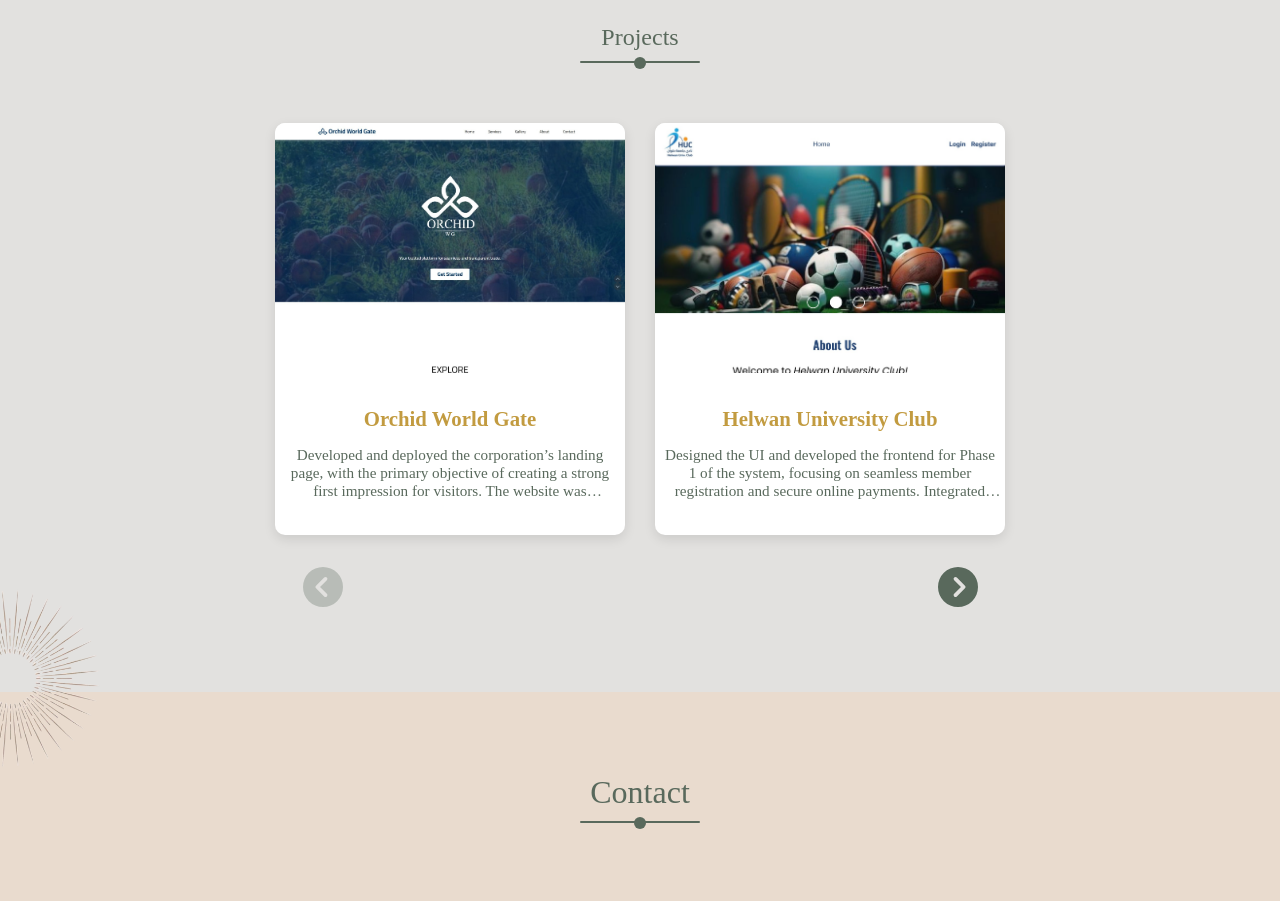
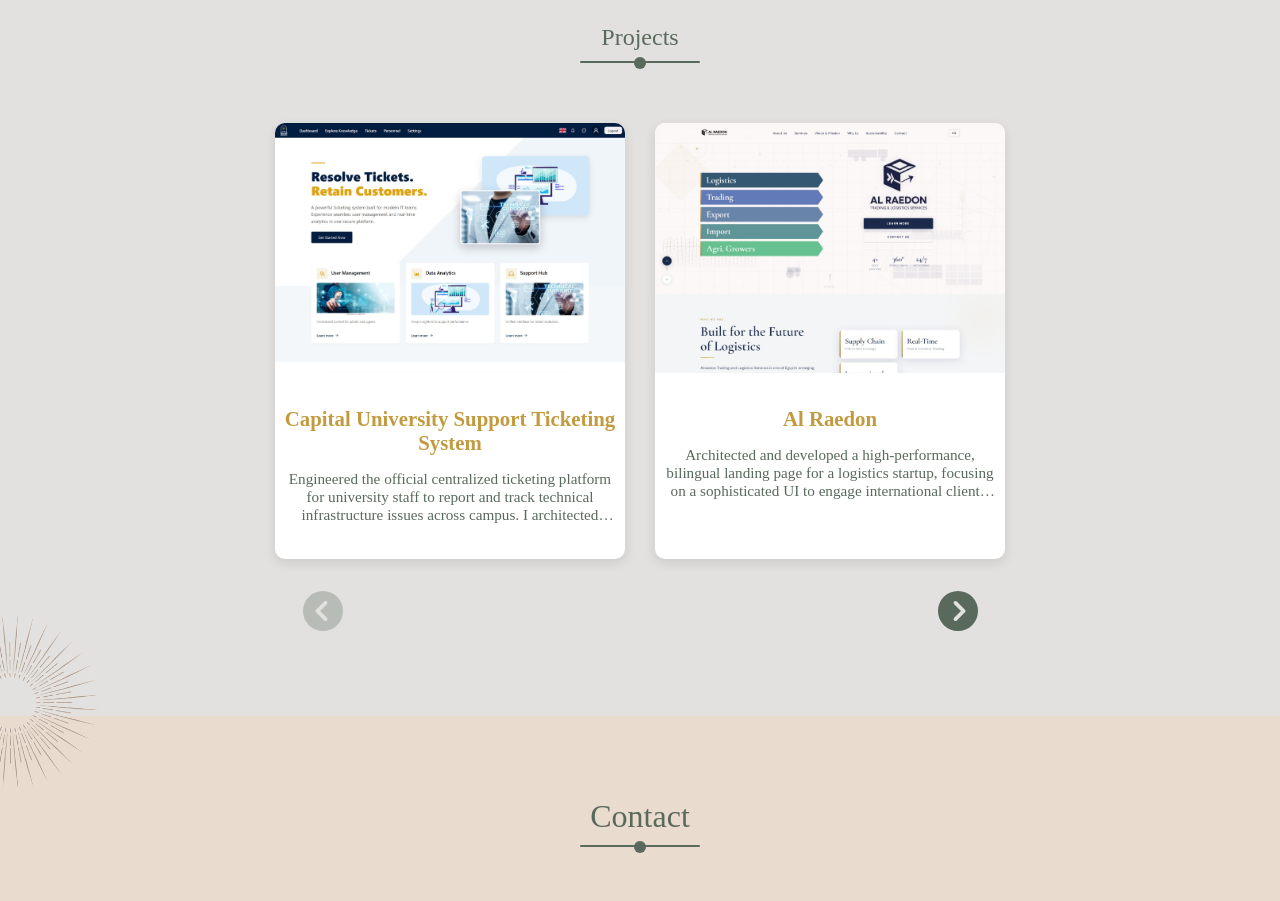
Before and after one commit to Habiba04/Habiba_ElShaer, a React (Vite) app: page / in a window 1280 px wide. Shown: the part 4365-5266 px from the top of the page. Built offline with nearby package versions, Linux system fonts and the light colour scheme; a web font is replaced by a local one.

Commit message:
[add]: new projects (alraedon, TSTS)

```diff
--- a/src/Components/Projects/Projects.tsx
+++ b/src/Components/Projects/Projects.tsx
@@ -11,6 +11,20 @@
 }
 
 const projectsData: Project[] = [
+    {
+        title: "Capital University Support Ticketing System",
+        description:
+            "Engineered the official centralized ticketing platform for university staff to report and track technical infrastructure issues across campus. I architected dynamic forms with comprehensive validation logic to ensure structured data flow and accurate issue categorization for the IT department. The system features a real-time administrative dashboard built with Ant Design, allowing technicians to monitor ticket lifecycles, assign priority levels, and analyze resolution patterns to improve campus-wide maintenance efficiency.",
+        image: "assets/projects/tsts.jpeg",
+        tools: ["React", "TypeScript", "Ant Design", "Github"],
+    },
+    {
+        title: "Al Raedon",
+        description:
+            "Architected and developed a high-performance, bilingual landing page for a logistics startup, focusing on a sophisticated UI to engage international clients. By leveraging React and TypeScript, I implemented a seamless multilingual interface (Arabic/English) that maintains brand consistency across languages. The project involved collaborating with veteran industry management to translate complex business requirements into a user-centric digital presence, utilizing Ant Design to ensure a responsive and professional corporate aesthetic.",
+        image: "assets/projects/alraedon.jpeg",
+        tools: ["React", "Typescript", "Ant Design", "Github"],
+    },
     {
         title: "Orchid World Gate",
         description:
```
Also changed, not shown: public/assets/projects/alraedon.jpeg (added), public/assets/projects/tsts.jpeg (added).
